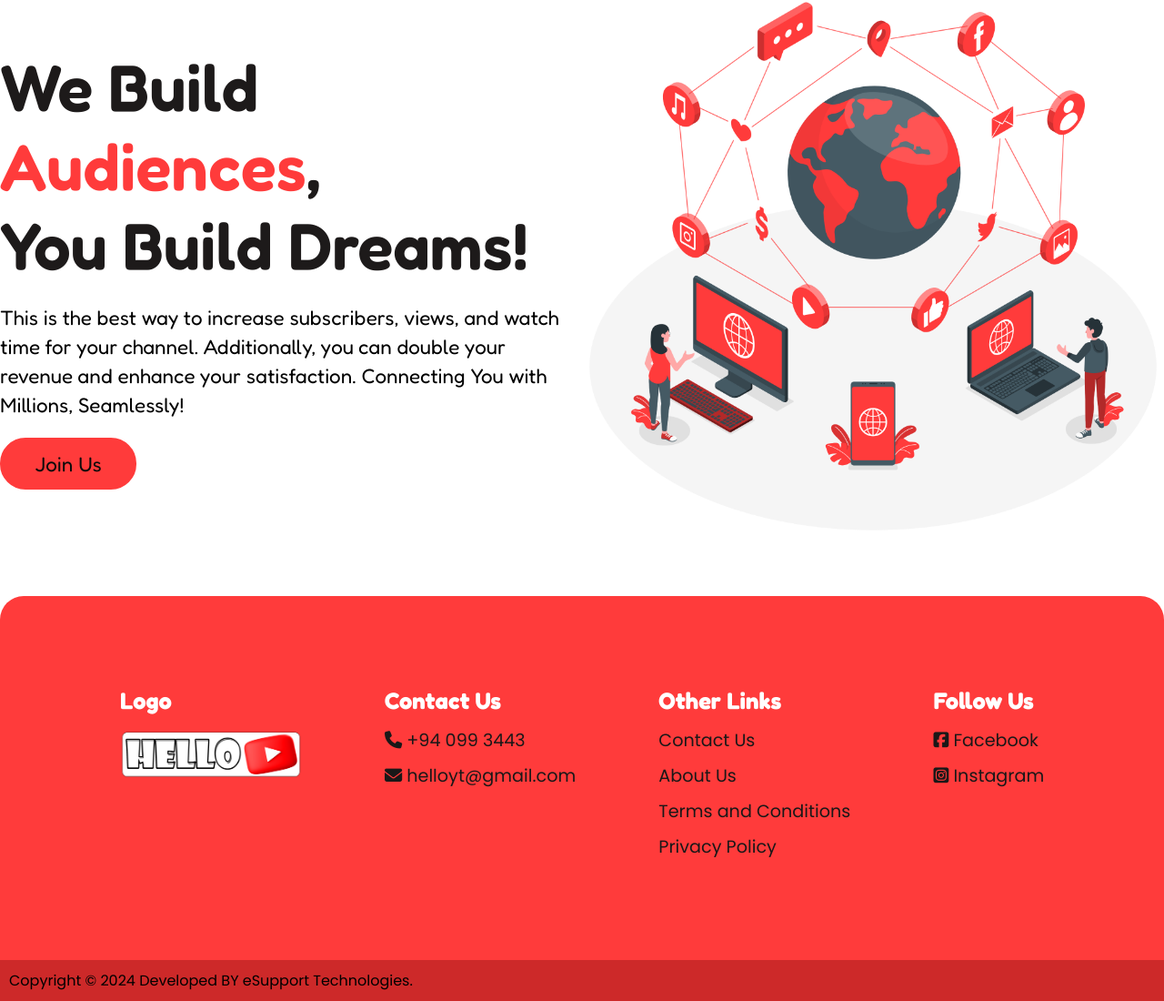
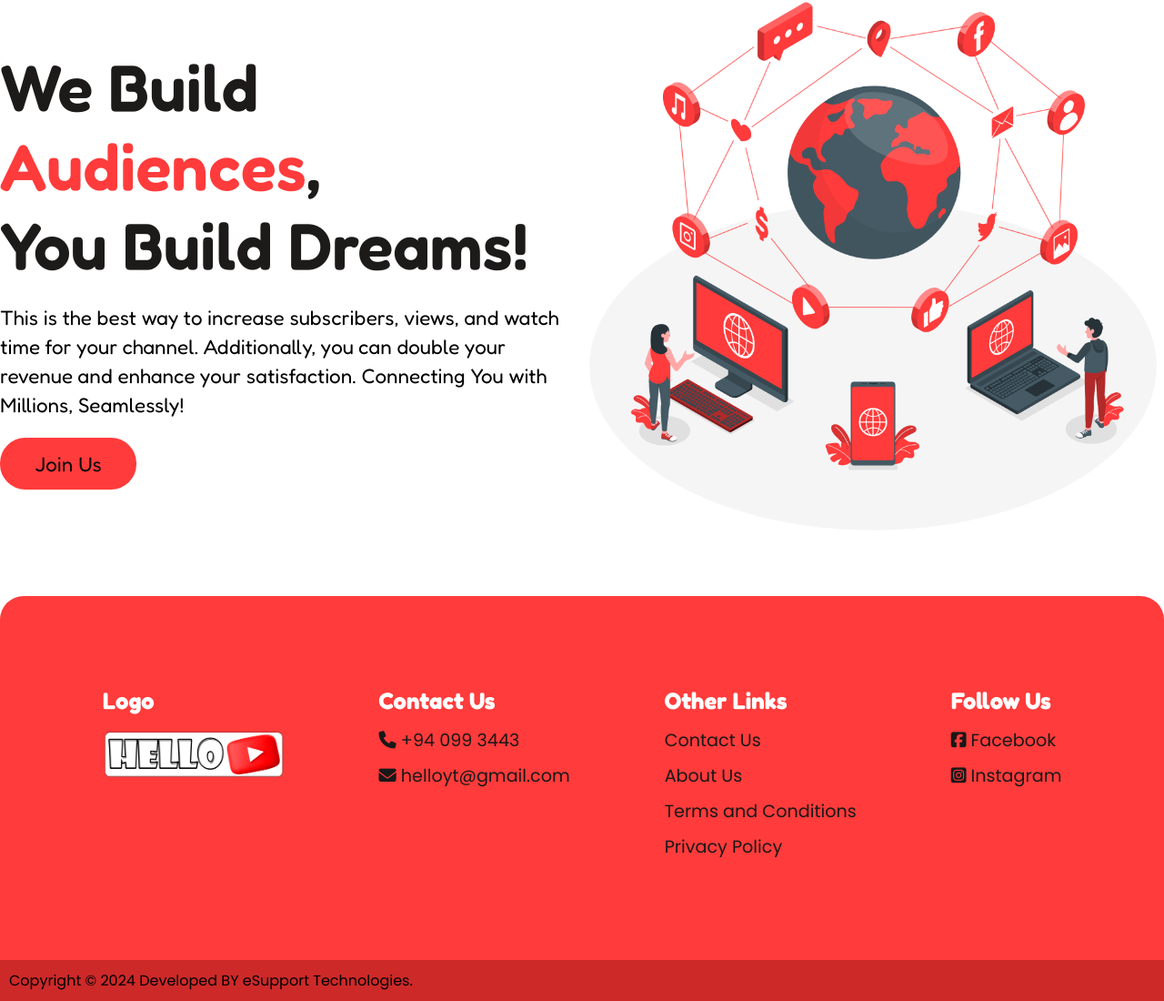
Before and after one commit to Pasindu-Peiris/Hello-YouTube-project_copy_by_me, a React (Create React App) app in the folder client/: page / in a window 1280 px wide. Shown: the part 165-1265 px from the top of the page at 91% size. Built offline with nearby package versions, Linux system fonts and the light colour scheme.

Commit message:
Update Footer.css

```diff
--- a/client/src/assets/componentscss/Footer.css
+++ b/client/src/assets/componentscss/Footer.css
@@ -10,7 +10,7 @@ footer {
 }
 
 .fottercontainer {
-    width:92%;
+    width:96%;
     height: auto;
     display: flex;
     align-items: flex-start;
```
